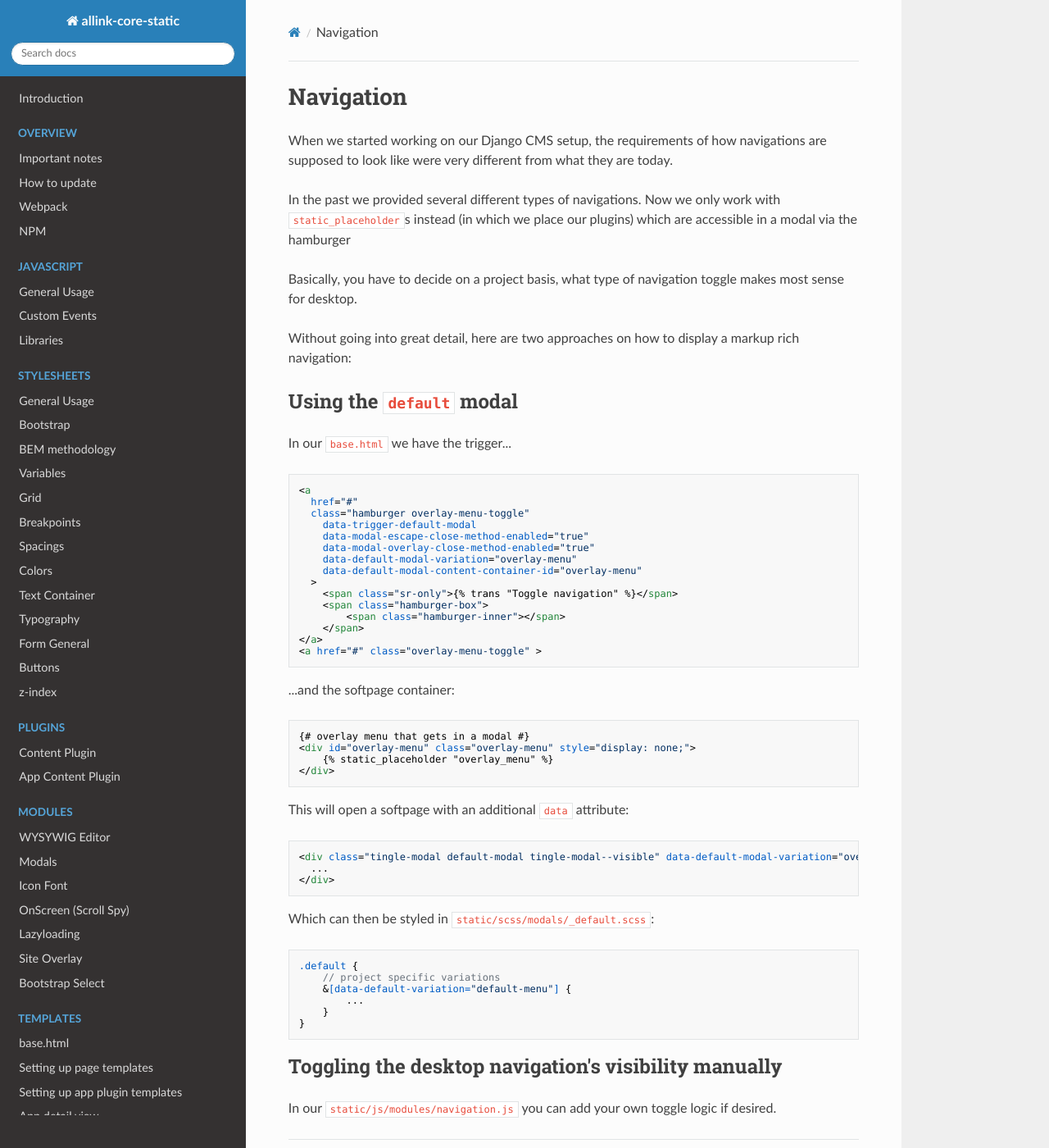
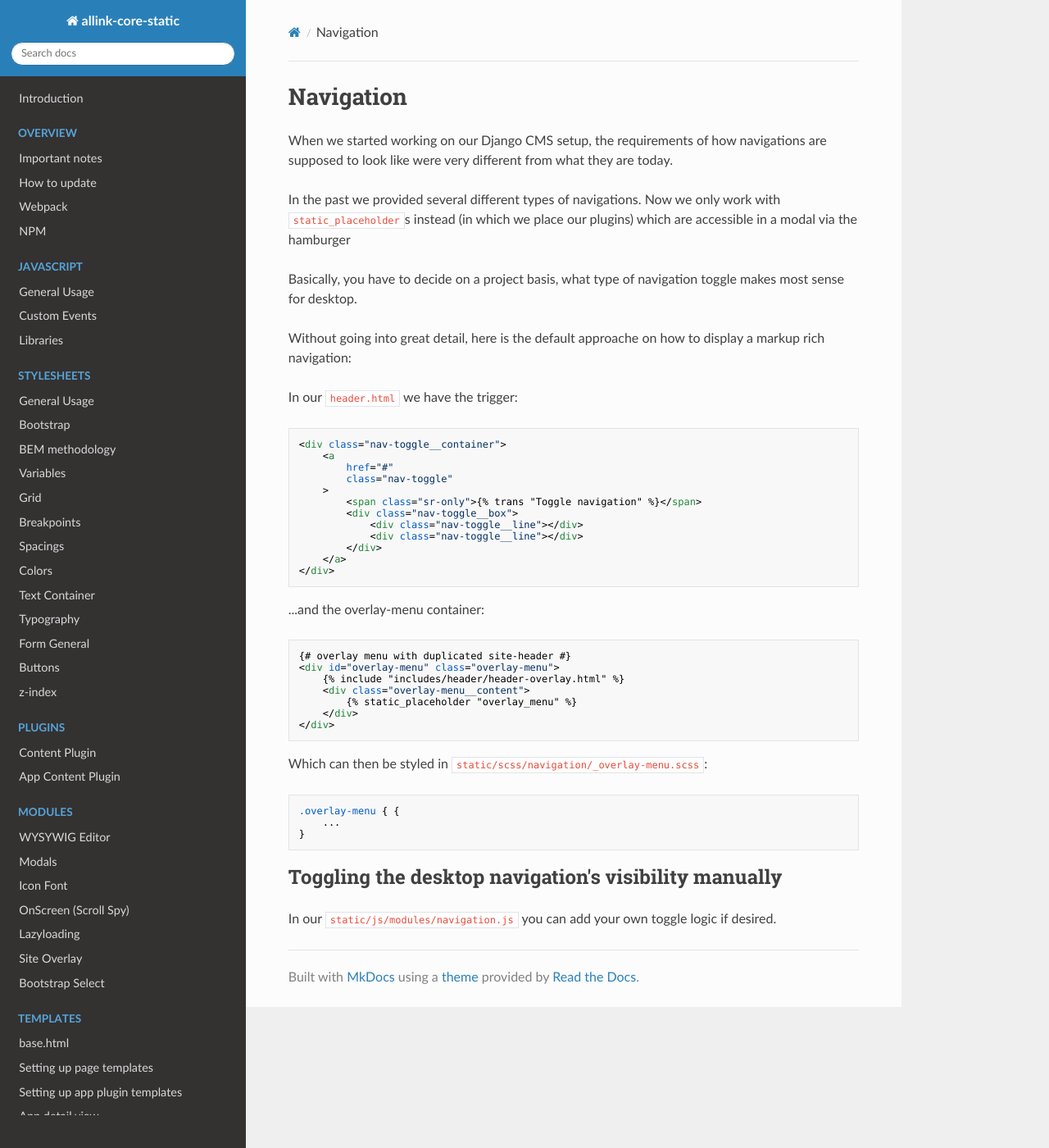
Before and after one commit to allink/allink-core-static, an MkDocs documentation site: the page built from docs/modules/navigation.md, in a window 1280 px wide and 1400 px high. Shown: the whole window at 82% size. Built offline with MkDocs 1.6.1, drawn with Linux system fonts in a browser that asks for light colours; nearby versions of some CDN libraries; old or Windows-style settings are respelled for this version of MkDocs.

Commit message:
Updated documentation

````diff
--- a/docs/modules/navigation.md
+++ b/docs/modules/navigation.md
@@ -6,55 +6,42 @@ In the past we provided several different types of navigations. Now we only work
 
 Basically, you have to decide on a project basis, what type of navigation toggle makes most sense for desktop.
 
-Without going into great detail, here are two approaches on how to display a markup rich navigation:
+Without going into great detail, here is the default approache on how to display a markup rich navigation:
 
-## Using the `default` modal
-
-In our `base.html` we have the trigger...
+In our `header.html` we have the trigger:
 
 ```HTML
-<a
-  href="#"
-  class="hamburger overlay-menu-toggle"
-    data-trigger-default-modal
-    data-modal-escape-close-method-enabled="true"
-    data-modal-overlay-close-method-enabled="true"
-    data-default-modal-variation="overlay-menu"
-    data-default-modal-content-container-id="overlay-menu"
-  >
-    <span class="sr-only">{% trans "Toggle navigation" %}</span>
-    <span class="hamburger-box">
-        <span class="hamburger-inner"></span>
-    </span>
-</a>
-<a href="#" class="overlay-menu-toggle" >
-```
-
-...and the softpage container:
-
-```HTML
-{# overlay menu that gets in a modal #}
-<div id="overlay-menu" class="overlay-menu" style="display: none;">
-    {% static_placeholder "overlay_menu" %}
+<div class="nav-toggle__container">
+    <a
+        href="#"
+        class="nav-toggle"
+    >
+        <span class="sr-only">{% trans "Toggle navigation" %}</span>
+        <div class="nav-toggle__box">
+            <div class="nav-toggle__line"></div>
+            <div class="nav-toggle__line"></div>
+        </div>
+    </a>
 </div>
 ```
 
-This will open a softpage with an additional `data` attribute:
+...and the overlay-menu container:
 
 ```HTML
-<div class="tingle-modal default-modal tingle-modal--visible" data-default-modal-variation="overlay-menu">
-  ...
+{# overlay menu with duplicated site-header #}
+<div id="overlay-menu" class="overlay-menu">
+    {% include "includes/header/header-overlay.html" %}
+    <div class="overlay-menu__content">
+        {% static_placeholder "overlay_menu" %}
+    </div>
 </div>
 ```
 
-Which can then be styled in `static/scss/modals/_default.scss`:
+Which can then be styled in `static/scss/navigation/_overlay-menu.scss`:
 
 ```SCSS
-.default {
-    // project specific variations
-    &[data-default-variation="default-menu"] {
-        ...
-    }
+.overlay-menu { {
+    ...
 }
 ```
 
````
Also changed, not shown: docs/javascript/custom-events.md (+14 -0 lines), docs/javascript/usage.md (+7 -0 lines), docs/modules/djangocms-modules.md (added, +3 -0 lines), docs/plugins/teaser-plugin.md (added, +3 -0 lines), docs/stylesheets/breakpoints.md (+58 -3 lines), docs/stylesheets/grid.md (+33 -17 lines), docs/stylesheets/spacings.md (+4 -0 lines).
